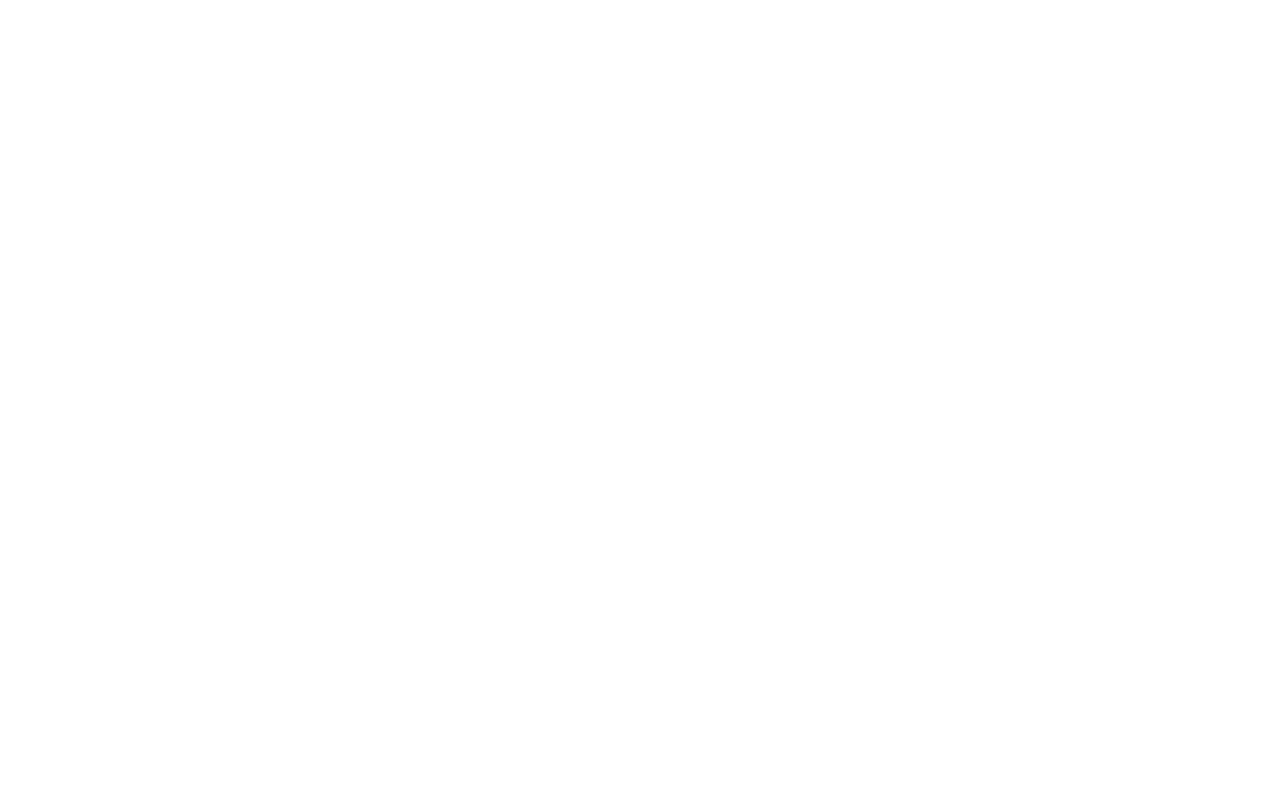
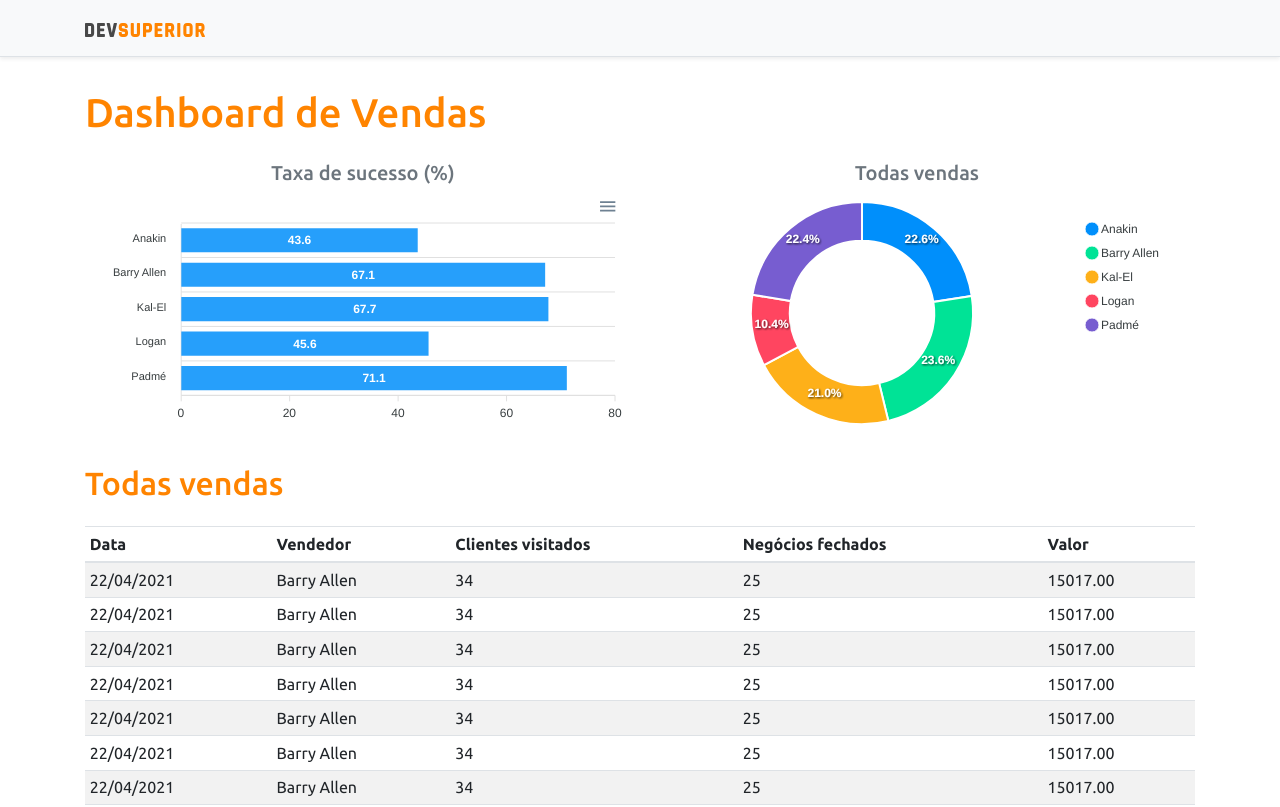
Before and after one commit to angelosuporte/projeto-sds3, a React (Create React App) app in the folder frontend/: page /dashboard in a window 1280 px wide. Shown: the top 807 px of the page. Built offline with nearby package versions, Linux system fonts and the light colour scheme.

Commit message:
Correction in routes

```diff
--- a/frontend/src/Routes.tsx
+++ b/frontend/src/Routes.tsx
@@ -9,7 +9,7 @@
                 <Route path="/" exact>
                     <Home />
                 </Route>
-                <Route path="/dashbord">
+                <Route path="/dashboard">
                     <Dashboard />
                 </Route>
             </Switch>
```
